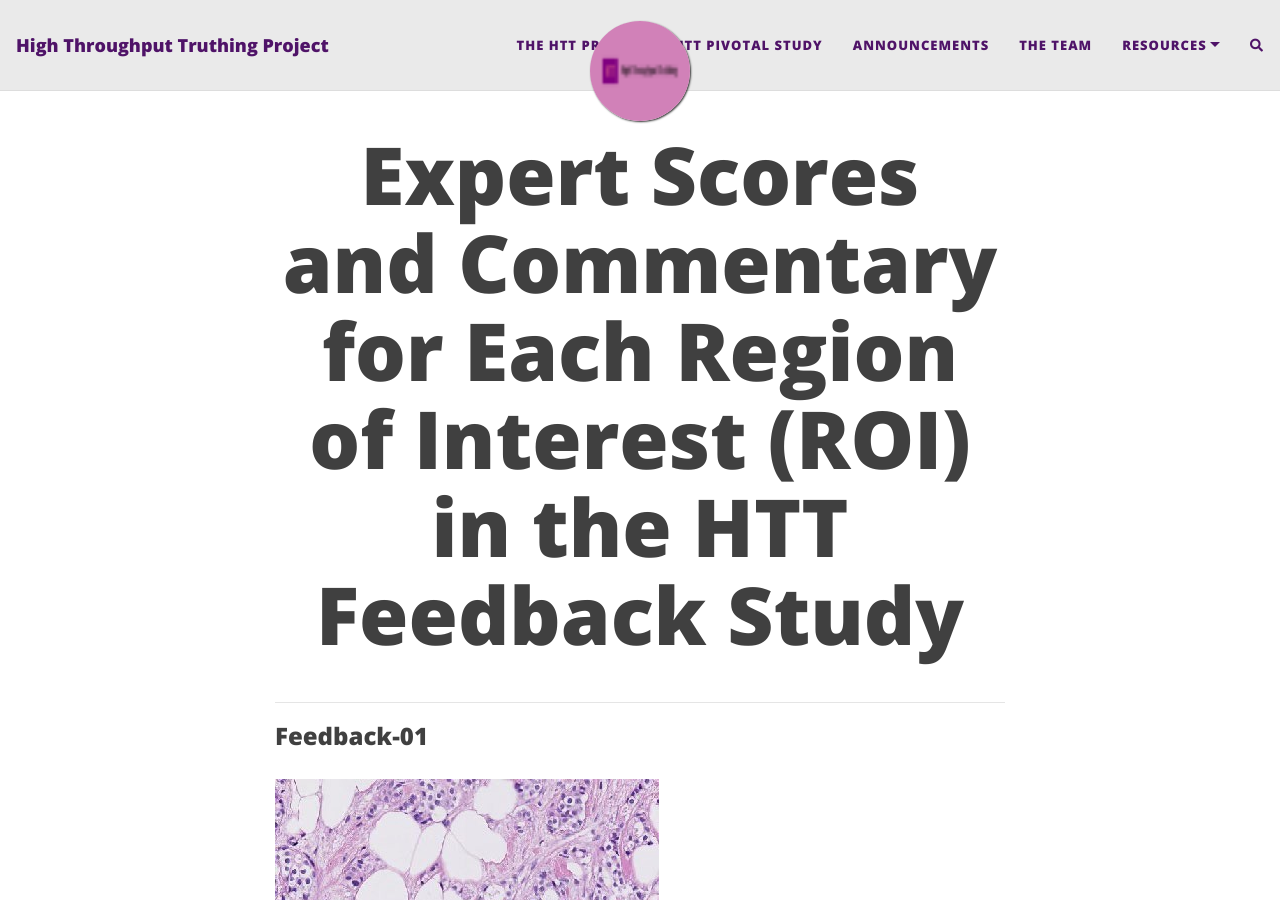
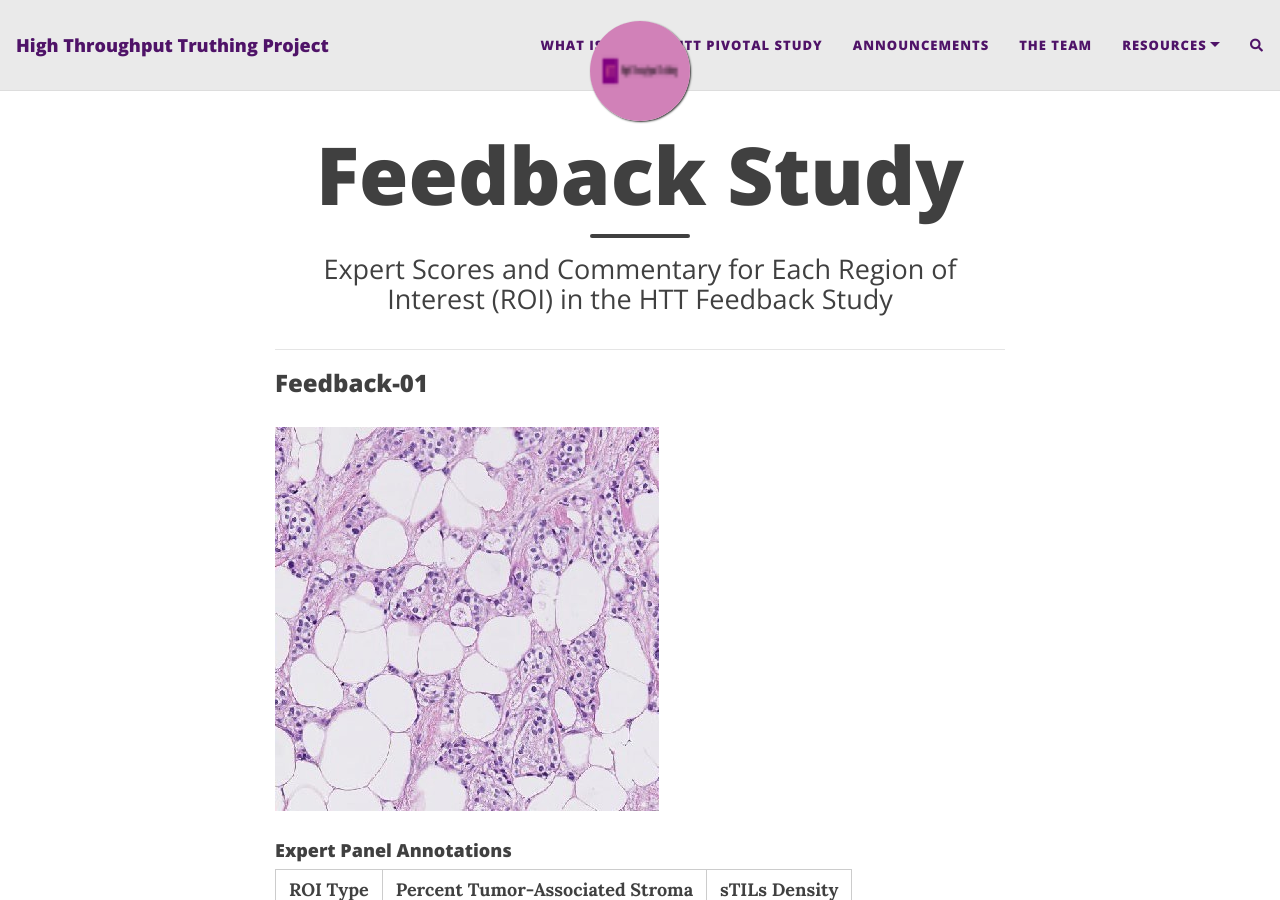
Before and after one commit to DIDSR/HTT.home, a Jekyll site: the page built from feedbackRefDoc.md, in a window 1280 px wide and 900 px high. Built offline with Jekyll 4.4.1, drawn with Linux system fonts in a browser that asks for light colours; nearby versions of some CDN libraries; comment, search, counter and statistics services are not loaded.

Commit message:
changed page titles and in navbar

```diff
--- a/_config.yml
+++ b/_config.yml
@@ -21,12 +21,12 @@ author: DIDSR
 ###############################################
 
 navbar-links:
-  The HTT Project: "about"
+  What is HTT?: "about"
   HTT Pivotal Study: "aboutPivotal"
   Announcements: "announcements"
   The Team: "team"
   Resources:
-    - sTILs Reference Doc: "feedbackRefDoc"
+    - Feedback Study: "feedbackRefDoc"
     - CME Course: "cmeCourse"
     - NCIhub: "https://ncihub.cancer.gov/groups/eedapstudies"
 
--- a/feedbackRefDoc.md
+++ b/feedbackRefDoc.md
@@ -1,7 +1,7 @@
 ---
 layout: page
-title: Expert Scores and Commentary for Each Region of Interest (ROI) in the HTT Feedback Study
-subtitle:
+title: Feedback Study
+subtitle: Expert Scores and Commentary for Each Region of Interest (ROI) in the HTT Feedback Study
 ---
 
 <!-- Anchor reminder -->
```
Also changed, not shown: about.md (+1 -1 lines), cmeCourse.md (+1 -3 lines).
